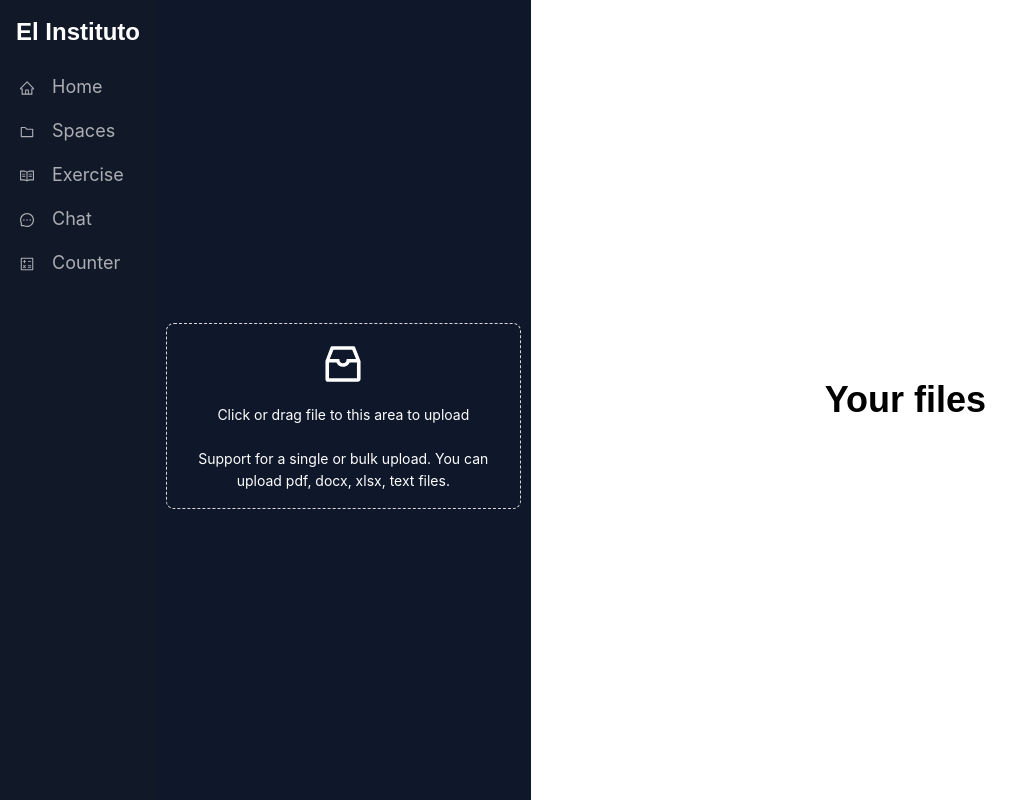
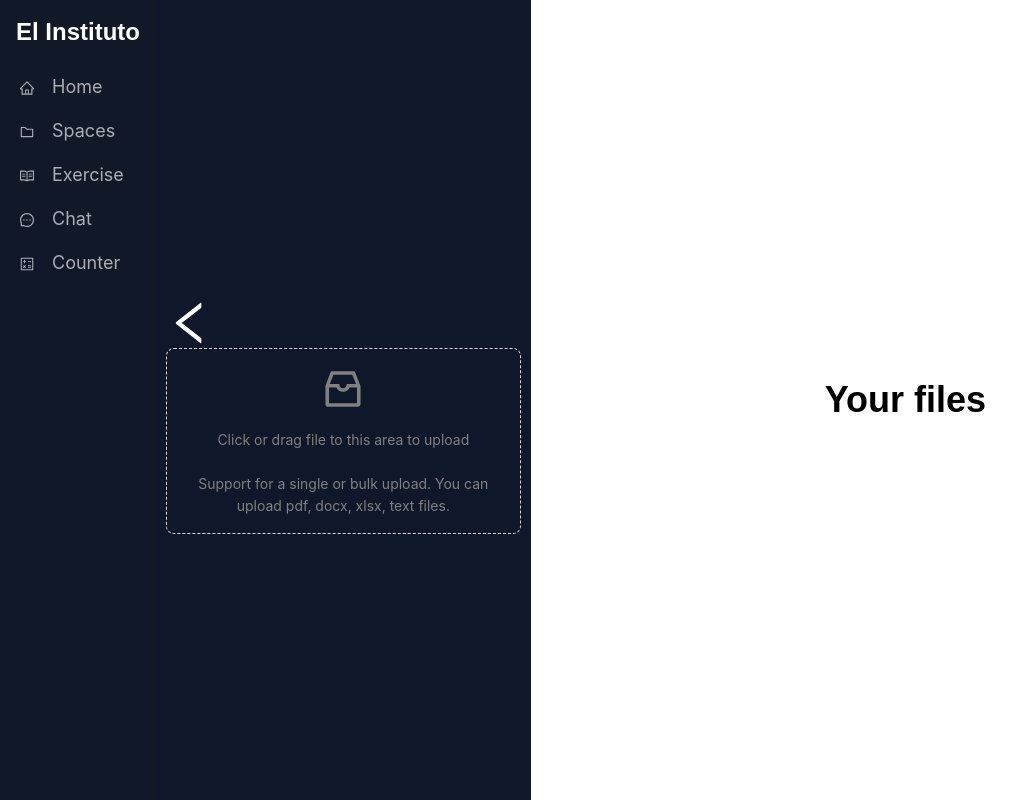
Before and after one commit to DominikTenerife/el-instituto, a Next.js app: page /spaces in a window 1280 px wide. Shown: the whole page, without its empty margins (0-1031 px from the left). Built offline with nearby package versions, Linux system fonts and the light colour scheme.

Commit message:
adding left arrow

```diff
--- a/src/app/spaces/page.tsx
+++ b/src/app/spaces/page.tsx
@@ -1,7 +1,7 @@
 // src/app/upload/page.tsx
 "use client";
 
-import { InboxOutlined } from '@ant-design/icons';
+import { InboxOutlined, LeftOutlined } from '@ant-design/icons';
 import { message, Upload } from 'antd';
 import type { UploadProps } from 'antd';
 
@@ -30,14 +30,18 @@ const draggerProps: UploadProps = {
 export default function UploadPage() {
   return (
     <div className="flex min-h-screen w-full">
-      <div className="w-1/3 bg-slate-900 flex items-center justify-center slide-in">
+
+      <div className="w-1/3 bg-slate-900 flex items-center justify-center relative slide-in">
         <div className="mt-8 w-full max-w-lg p-2.5">
+          <div>
+            <h1><LeftOutlined style={{color:"#fff", fontSize:"3rem"}} /></h1>
+          </div>
           <Dragger {...draggerProps} style={{backgroundColor:"#0f172a"}} >
             <p className="ant-upload-drag-icon">
-              <InboxOutlined style={{color:"#fff"}} />
+              <InboxOutlined style={{color:"grey"}} />
             </p>
-            <p style={{  color: '#fff' }} >Click or drag file to this area to upload</p> <br />
-            <p  style={{  color: '#fff' }}>
+            <p style={{  color: 'grey' }} >Click or drag file to this area to upload</p> <br />
+            <p  style={{  color: 'grey' }}>
               Support for a single or bulk upload. You can upload pdf, docx, xlsx, text files.
             </p>
           </Dragger>
```
